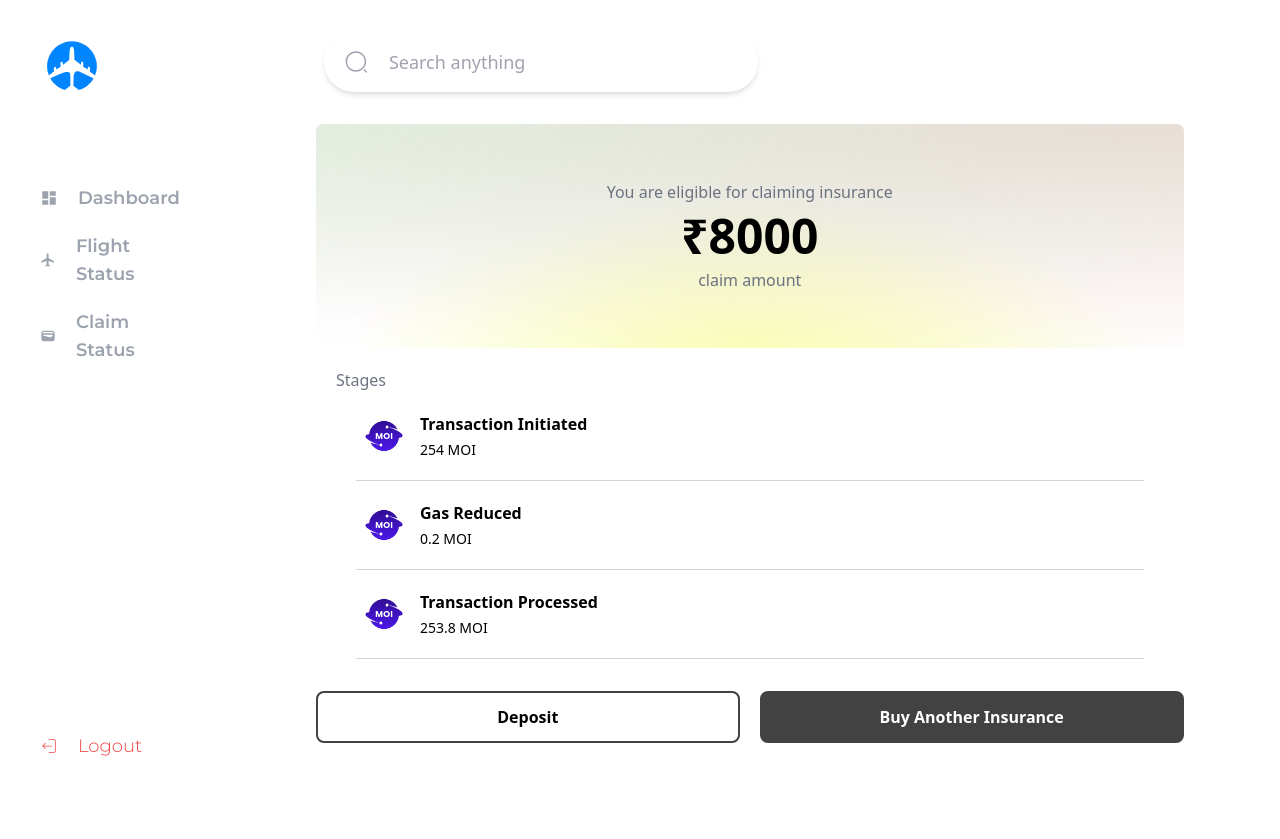
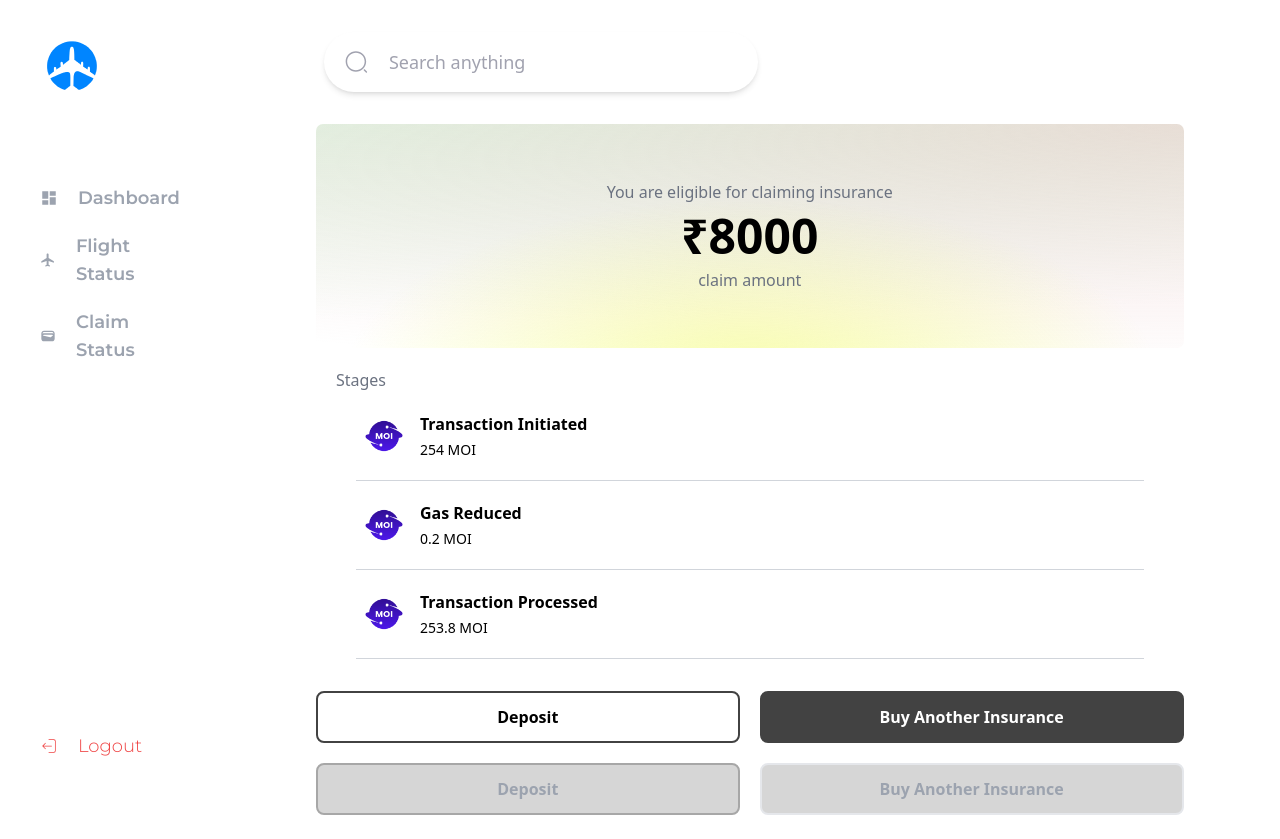
Before and after one commit to hashfx/moi-flight-insurance, a Next.js app in the folder client/: page /dashboard/status in a window 1280 px wide. Before the commit the page ends 800 px from the top, so only its background shows below. Built offline with nearby package versions, Linux system fonts and the light colour scheme; a web font is replaced by a local one.

Commit message:
made disabled edge case

```diff
--- /dev/null
+++ b/client/src/components/Buttons/PrimaryDisabled.tsx
@@ -0,0 +1,14 @@
+import React from "react";
+
+interface primaryProps {
+  text: string;
+}
+const PrimaryDisabled = ({ text }: primaryProps) => {
+  return (
+    <div className="border-2 border-[#A7A7A7] bg-[#D6D6D6] rounded-lg flex items-center justify-center text-gray-400">
+      <button className="p-3 text-base font-semibold">{text}</button>
+    </div>
+  );
+};
+
+export default PrimaryDisabled;
--- /dev/null
+++ b/client/src/components/Buttons/SecondaryDisabled.tsx
@@ -0,0 +1,14 @@
+import React from "react";
+
+interface secondaryProps {
+  text: string;
+}
+const SecondaryDisabled = ({ text }: secondaryProps) => {
+  return (
+    <div className="border-2 bg-[#D6D6D6] rounded-lg flex items-center justify-center text-gray-400">
+      <button className="p-3 text-base font-semibold">{text}</button>
+    </div>
+  );
+};
+
+export default SecondaryDisabled;
--- /dev/null
+++ b/client/src/components/Dashboard/Status/FlightOnTime.tsx
@@ -0,0 +1,13 @@
+import React from "react";
+
+const FlightOnTime = () => {
+  return (
+    <div>
+      <div className="text-6xl font-extrabold flex items-center justify-center text-gray-300">
+        Your flight is on time
+      </div>
+    </div>
+  );
+};
+
+export default FlightOnTime;
--- a/client/src/components/Dashboard/Status/Status.tsx
+++ b/client/src/components/Dashboard/Status/Status.tsx
@@ -4,6 +4,9 @@ import { stageInfo } from "./stagesInfo";
 import Image from "next/image";
 import Primary from "@/components/Buttons/Primary";
 import Secondary from "@/components/Buttons/Secondary";
+import PrimaryDisabled from "@/components/Buttons/PrimaryDisabled";
+import SecondaryDisabled from "@/components/Buttons/SecondaryDisabled";
+import FlightOnTime from "./FlightOnTime";
 const Status = () => {
   return (
     <div className="w-[90%] my-6 flex flex-col justify-start gap-6 ">
@@ -60,6 +63,14 @@ const Status = () => {
             <Secondary text="Buy Another Insurance" />
           </div>
         </div>
+        <div className="flex gap-5 w-full mt-5">
+          <div className="w-full">
+            <PrimaryDisabled text="Deposit" />
+          </div>
+          <div className="w-full">
+            <SecondaryDisabled text="Buy Another Insurance" />
+          </div>
+        </div>
       </div>
     </div>
   );
```
